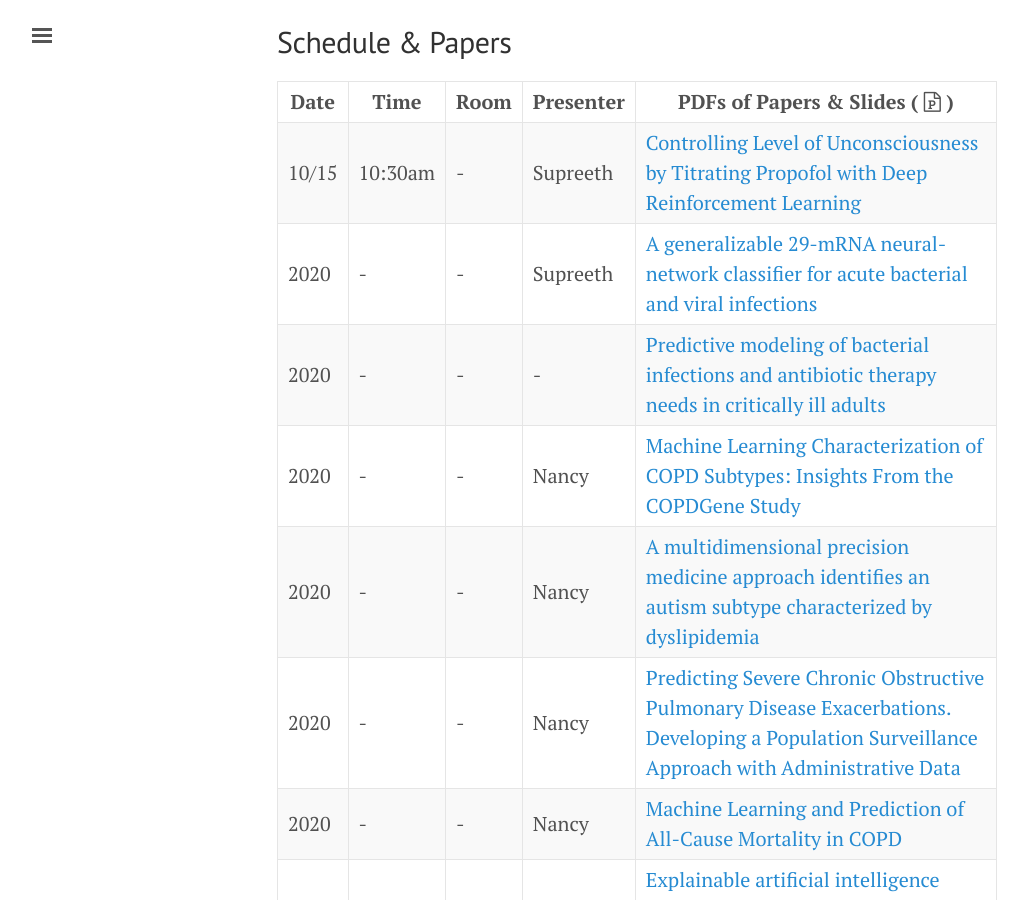
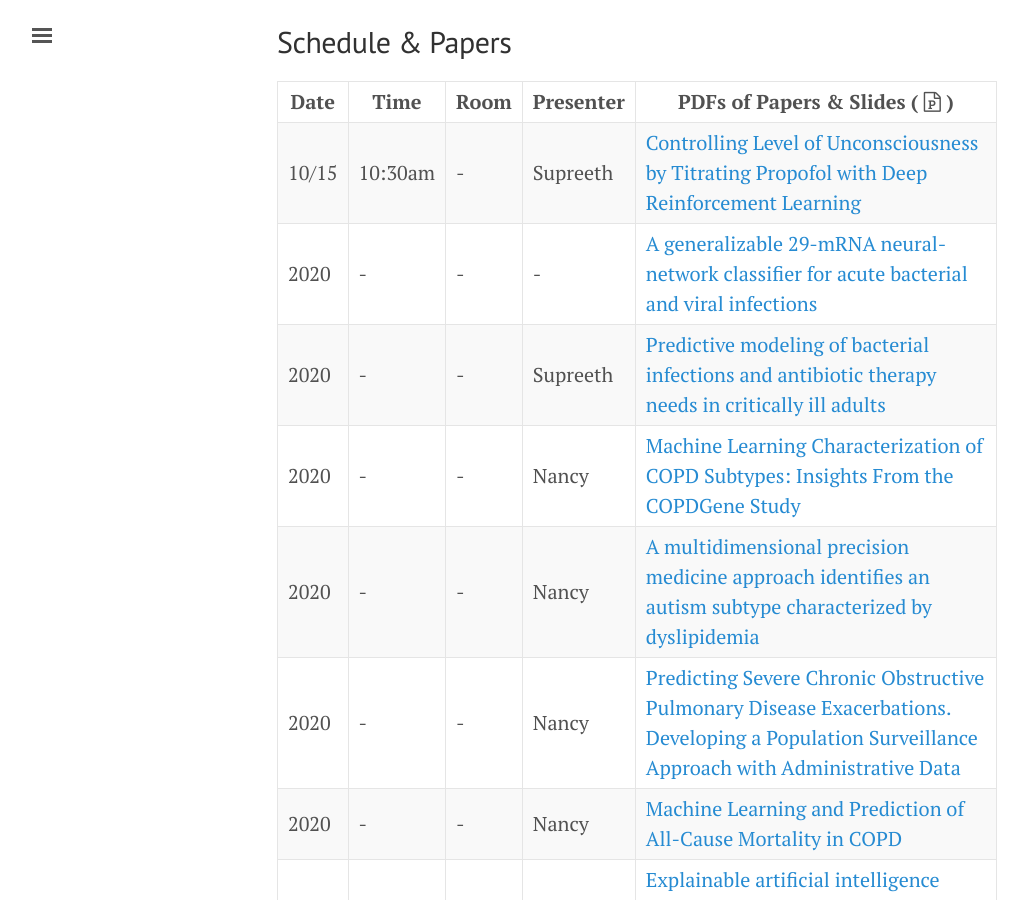
Before and after one commit to NematiLab/bmijc, a Jekyll site: the page built from index.md, in a window 1280 px wide and 900 px high, scrolled down 646 px. Shown: the whole window, without its empty margins (3-1031 px from the left). Built offline with Jekyll 4.4.1, drawn with Linux system fonts in a browser that asks for light colours; nearby versions of some CDN libraries.

Commit message:
Upload files

```diff
--- a/index.md
+++ b/index.md
@@ -31,8 +31,8 @@ La Jolla, CA - 92093<br>
 Date | Time    | Room | Presenter | PDFs of Papers & Slides ( <i class='fa fa-file-powerpoint-o'></i> )
 --- | --- | --- | --- | ---
 10/15 | 10:30am | - | Supreeth | [Controlling Level of Unconsciousness by Titrating Propofol with Deep Reinforcement Learning]({{ site.baseurl }}/assets/101520.pdf){:target="_blank"}
-2020 | - | - | Supreeth | [A generalizable 29-mRNA neural-network classifier for acute bacterial and viral infections]({{ site.baseurl }}/assets/supreeth_2.pdf){:target="_blank"}
-2020 | - | - | - | [Predictive modeling of bacterial infections and antibiotic therapy needs in critically ill adults]({{ site.baseurl }}/assets/supreeth_1.pdf){:target="_blank"}
+2020 | - | - | - | [A generalizable 29-mRNA neural-network classifier for acute bacterial and viral infections]({{ site.baseurl }}/assets/supreeth_2.pdf){:target="_blank"}
+2020 | - | - | Supreeth | [Predictive modeling of bacterial infections and antibiotic therapy needs in critically ill adults]({{ site.baseurl }}/assets/supreeth_1.pdf){:target="_blank"}
 2020 | - | - | Nancy | [Machine Learning Characterization of COPD Subtypes: Insights From the COPDGene Study]({{ site.baseurl }}/assets/nancy_1.pdf){:target="_blank"}
 2020 | - | - | Nancy | [A multidimensional precision medicine approach identifies an autism subtype characterized by dyslipidemia]({{ site.baseurl }}/assets/nancy_2.pdf){:target="_blank"}
 2020 | - | - | Nancy | [Predicting Severe Chronic Obstructive Pulmonary Disease Exacerbations. Developing a Population Surveillance Approach with Administrative Data]({{ site.baseurl }}/assets/nancy_3.pdf){:target="_blank"}
```
